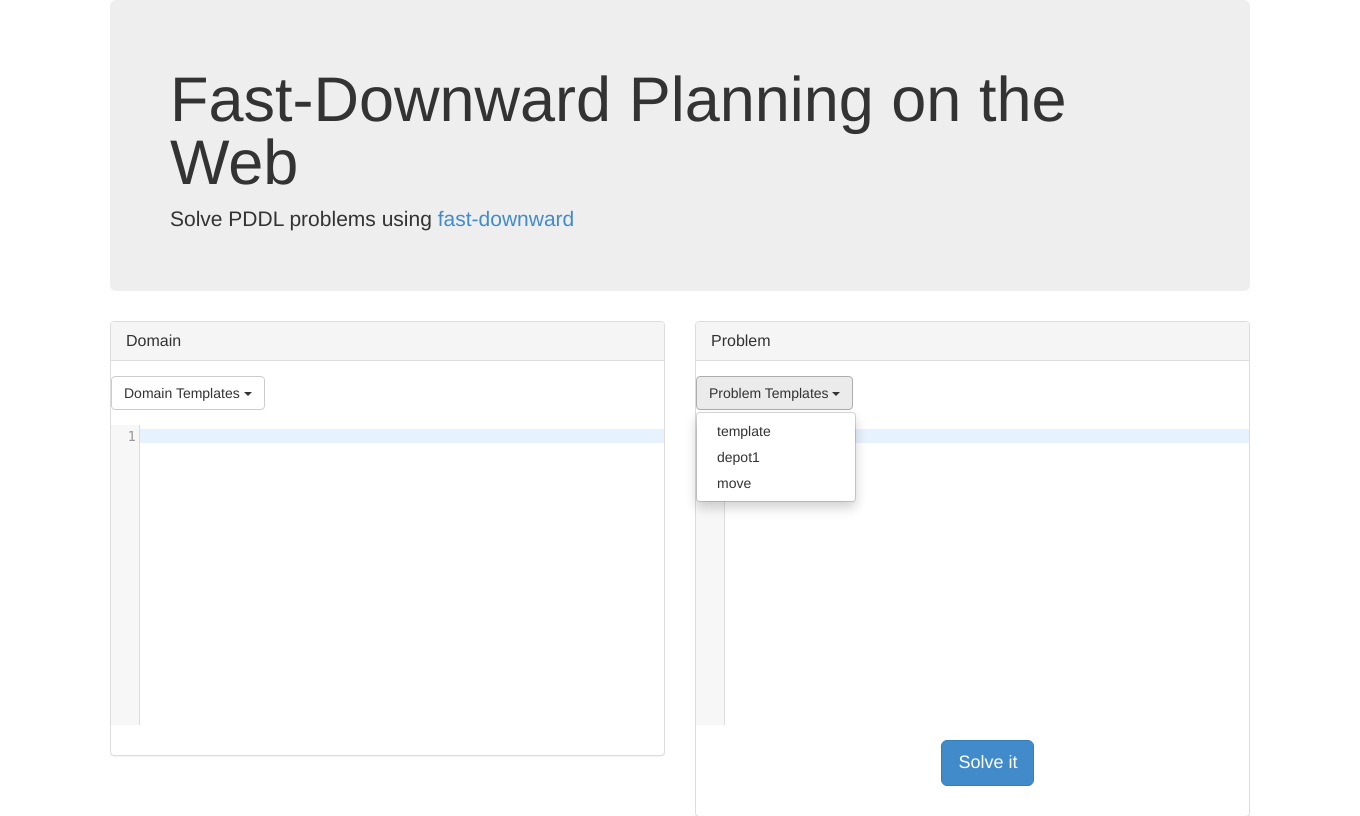
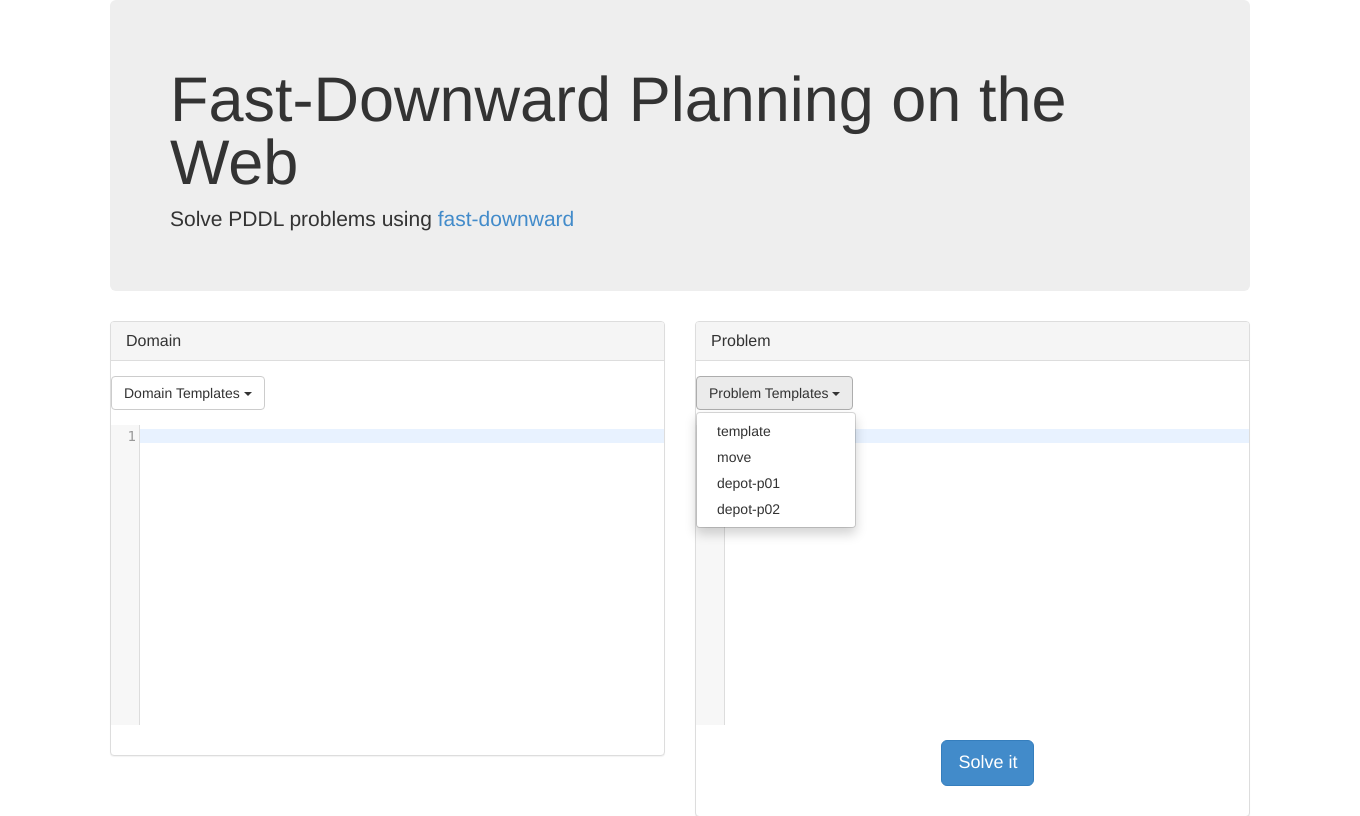
Before and after one commit to LCAS/fast_downward_server, a Flask app: page /fast-downward/ in a window 1360 px wide, after a click on "Problem Templates"; the page is wider, and only the part inside the window is pictured. Shown: the top 816 px of that part. Run offline with Flask 2, Linux system fonts and the light colour scheme.

Commit message:
added assignment examples

```diff
--- a/fd_webserver/templates/index.html
+++ b/fd_webserver/templates/index.html
@@ -71,7 +71,6 @@
 						  </button>
 						  <ul id="ddm-domain" class="dropdown-menu" role="menu" aria-labelledby="dropDownDomain">
 						    <li role="presentation"><a role="menuitem" tabindex="-1">template</a></li>
-						    <li role="presentation"><a role="menuitem" tabindex="-1">depot</a></li>
 						  </ul>
 						</div>
 						<script type="text/javascript" async defer>
@@ -116,8 +115,9 @@
 						  </button>
 						  <ul id="ddm-problem" class="dropdown-menu" role="menu" aria-labelledby="dropDownProblem">
 						    <li role="presentation"><a role="menuitem" tabindex="-1">template</a></li>
-						    <li role="presentation"><a role="menuitem" tabindex="-1">depot1</a></li>
                                                     <li role="presentation"><a role="menuitem" tabindex="-1">move</a></li>
+						    <li role="presentation"><a role="menuitem" tabindex="-1">depot-p01</a></li>
+						    <li role="presentation"><a role="menuitem" tabindex="-1">depot-p02</a></li>
 						  </ul>
 						</div>
 						<script type="text/javascript" async defer>
```
Also changed, not shown: 3 other files.
